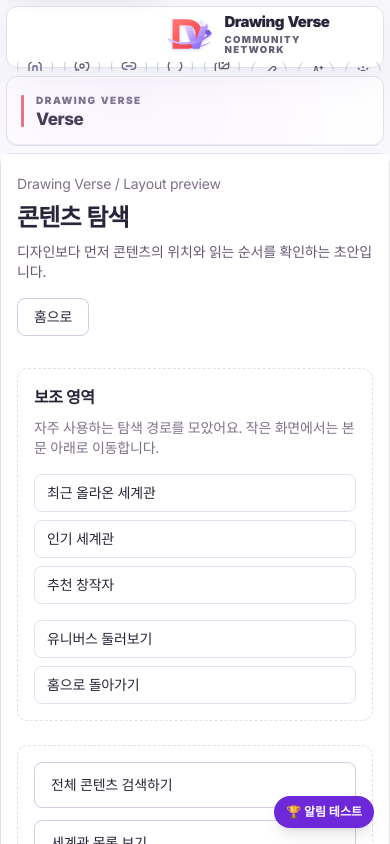
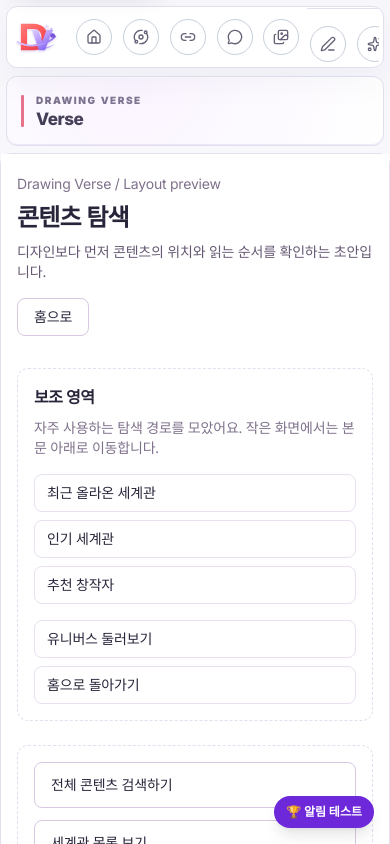
Before and after one commit to codingguy1026/drawing.verse., a Next.js app: page /explore/layout-preview in a window 390 px wide. Shown: the top 844 px of the page. Built offline with nearby package versions, Linux system fonts and the light colour scheme; no server answers; the database is empty.

Commit message:
fix: keep mobile brand and dock in one compact row

```diff
--- a/src/app/dverse-ground-control.css
+++ b/src/app/dverse-ground-control.css
@@ -765,3 +765,57 @@
   .dv-site-shell .dvux-world-art { height: 58px !important; }
   .dv-site-shell .dvux-art-planet { width: 36px; height: 36px; top: 10px; }
 }
+
+
+/* Mobile shell: keep the brand and navigation in one compact row.
+   Ground Control's desktop brand styles must not turn into a tall banner. */
+@media (max-width: 767px) {
+  .dv-site-shell .dv-subpage-frame:not(.dv-subpage-frame--focus) > .dv-subpage-rail {
+    display: flex !important;
+    flex-direction: row !important;
+    align-items: center !important;
+    justify-content: flex-start !important;
+    flex-wrap: nowrap !important;
+    width: calc(100% - .75rem);
+    max-width: calc(100vw - .75rem);
+    height: 62px !important;
+    min-height: 62px !important;
+    padding: 0 .25rem !important;
+  }
+
+  .dv-site-shell .dv-subpage-rail > .dv-frame-brand {
+    display: flex !important;
+    flex: 0 0 52px !important;
+    width: 52px !important;
+    min-width: 52px !important;
+    height: 52px !important;
+    min-height: 52px !important;
+    align-items: center;
+    justify-content: center;
+    margin: 0 .2rem 0 0 !important;
+    padding: .2rem !important;
+    overflow: hidden;
+  }
+
+  .dv-site-shell .dv-subpage-rail .dv-frame-brand-mark {
+    flex: 0 0 44px !important;
+    width: 44px !important;
+    height: 44px !important;
+  }
+
+  .dv-site-shell .dv-subpage-rail .dv-frame-brand-copy,
+  .dv-site-shell .dv-subpage-rail .dv-frame-rail-footer {
+    display: none !important;
+  }
+
+  .dv-site-shell .dv-subpage-rail > .dv-frame-nav-scroll {
+    display: flex !important;
+    flex: 1 1 0% !important;
+    width: 0 !important;
+    min-width: 0 !important;
+    height: 100%;
+    align-items: center;
+    overflow-x: auto !important;
+    overflow-y: hidden !important;
+  }
+}
```
